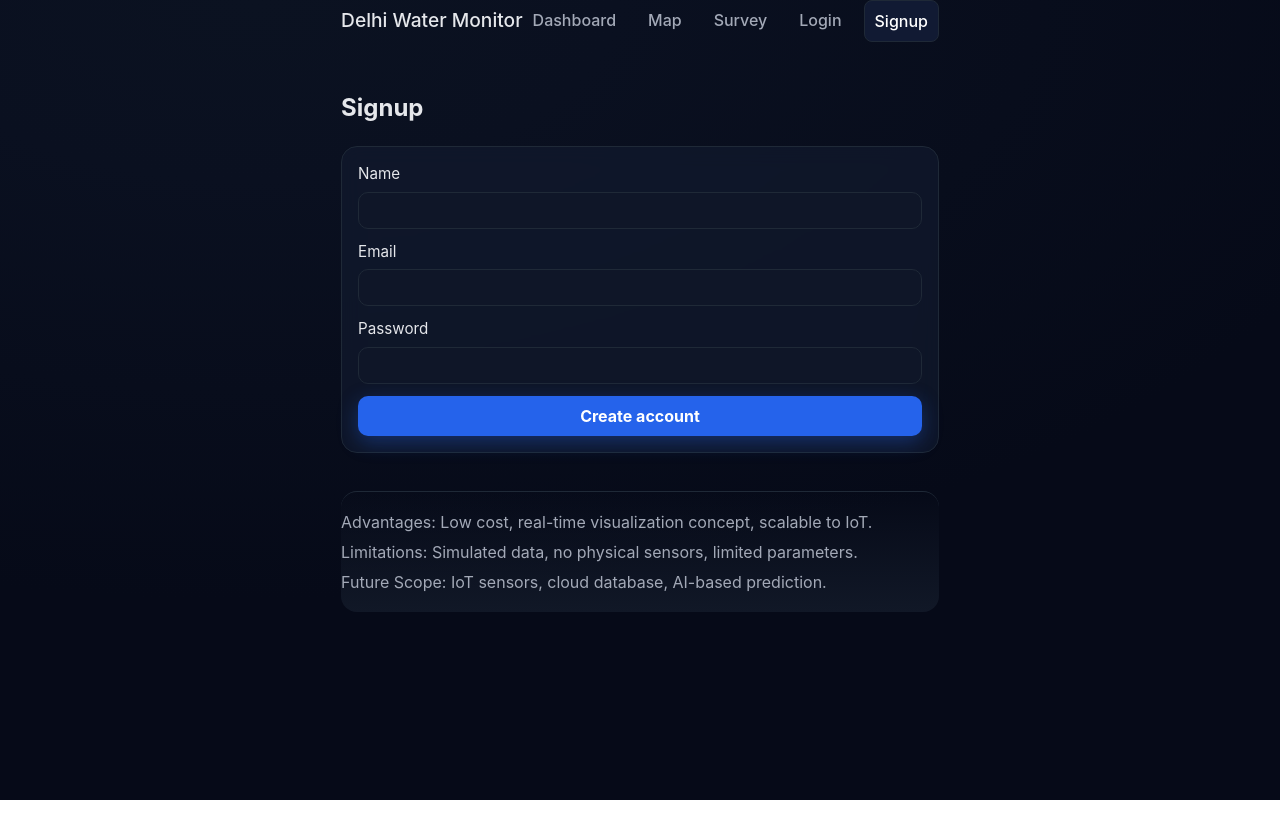
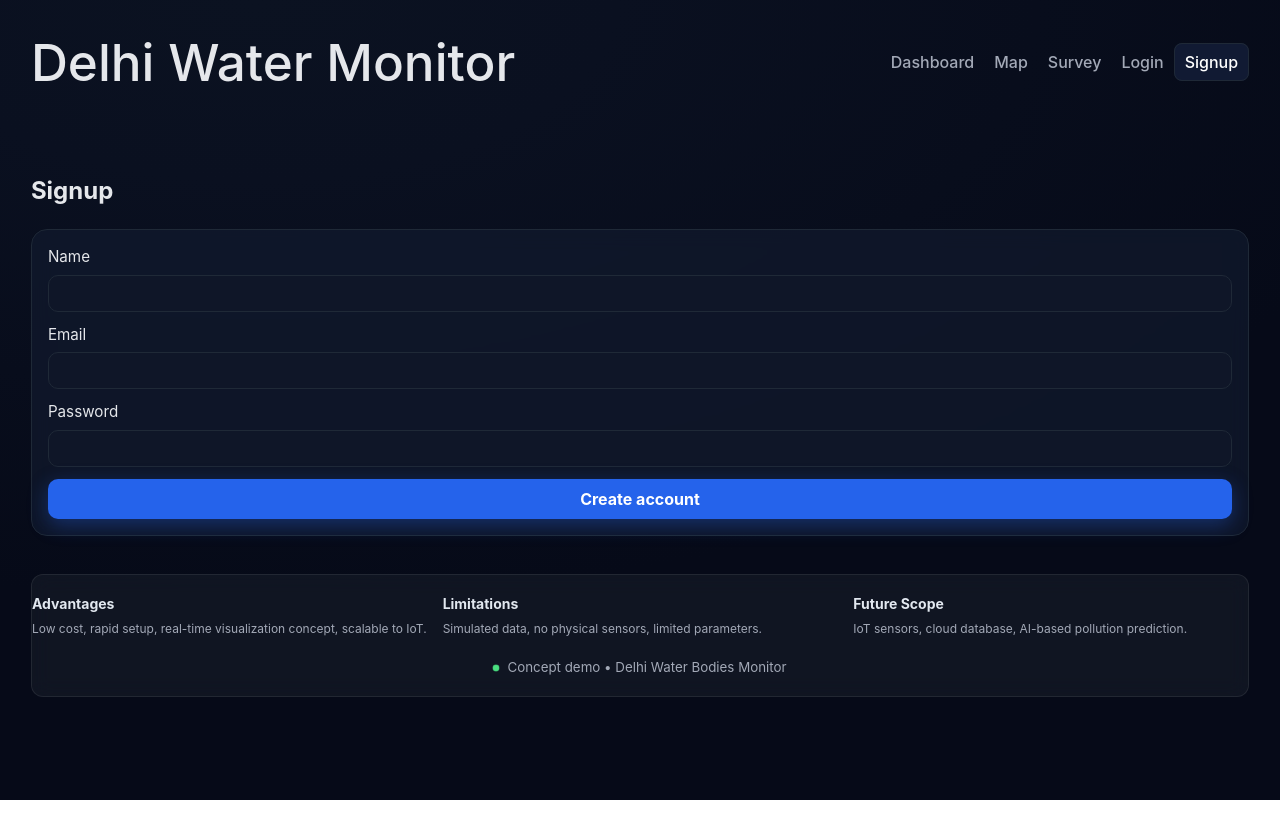
Before and after one commit to shivam6677ojh/real-time, a React (Vite) app in the folder Real-time-survey/: page /signup in a window 1280 px wide. Built offline with nearby package versions, Linux system fonts and the light colour scheme; no server answers.

Commit message:
Update title in index.html to 'Real-Time-Monitoring'

```diff
--- a/Real-time-survey/index.html
+++ b/Real-time-survey/index.html
@@ -4,7 +4,7 @@
     <meta charset="UTF-8" />
     <link rel="icon" type="image/svg+xml" href="/vite.svg" />
     <meta name="viewport" content="width=device-width, initial-scale=1.0" />
-    <title>da</title>
+    <title>Real-Time-Monitoring</title>
   </head>
   <body>
     <div id="root"></div>
--- a/Real-time-survey/src/App.css
+++ b/Real-time-survey/src/App.css
@@ -47,6 +47,48 @@
 .survey-log ul { margin: 0; padding-left: 20px; }
 
 .footer { margin-top: 22px; color: var(--muted); display: grid; gap: 6px; padding: 18px 0; border-top: 1px solid var(--border); background: linear-gradient(180deg, rgba(0,0,0,0) 0%, #111827 100%); border-radius: 16px; }
+.footer-glass {
+  background: rgba(26, 32, 44, 0.5);
+  backdrop-filter: blur(10px);
+  border: 1px solid rgba(255, 255, 255, 0.08);
+  border-radius: 12px;
+}
+.footer-grid {
+  display: grid;
+  grid-template-columns: repeat(3, 1fr);
+  gap: 16px;
+  text-align: left;
+}
+.footer-grid h4 {
+  margin: 0 0 6px;
+  font-size: 14px;
+  color: #e2e8f0;
+}
+.footer-grid p {
+  margin: 0;
+  font-size: 12px;
+  line-height: 1.5;
+}
+.footer-bottom {
+  margin-top: 14px;
+  display: flex;
+  align-items: center;
+  gap: 8px;
+  justify-content: center;
+}
+.pulse {
+  width: 6px;
+  height: 6px;
+  border-radius: 50%;
+  background: #4ade80;
+  box-shadow: 0 0 0 rgba(74, 222, 128, 0.7);
+  animation: pulse 1.8s infinite;
+}
+@keyframes pulse {
+  0% { box-shadow: 0 0 0 0 rgba(74, 222, 128, 0.7); }
+  70% { box-shadow: 0 0 0 10px rgba(74, 222, 128, 0); }
+  100% { box-shadow: 0 0 0 0 rgba(74, 222, 128, 0); }
+}
 
 .custom-marker { filter: drop-shadow(0 0 10px rgba(0,0,0,0.6)); }
 
--- a/Real-time-survey/src/components/Footer.jsx
+++ b/Real-time-survey/src/components/Footer.jsx
@@ -1,9 +1,24 @@
 export default function Footer() {
   return (
-    <footer className="footer">
-      <div>Advantages: Low cost, real-time visualization concept, scalable to IoT.</div>
-      <div>Limitations: Simulated data, no physical sensors, limited parameters.</div>
-      <div>Future Scope: IoT sensors, cloud database, AI-based prediction.</div>
+    <footer className="footer footer-glass">
+      <div className="footer-grid">
+        <div>
+          <h4>Advantages</h4>
+          <p>Low cost, rapid setup, real-time visualization concept, scalable to IoT.</p>
+        </div>
+        <div>
+          <h4>Limitations</h4>
+          <p>Simulated data, no physical sensors, limited parameters.</p>
+        </div>
+        <div>
+          <h4>Future Scope</h4>
+          <p>IoT sensors, cloud database, AI-based pollution prediction.</p>
+        </div>
+      </div>
+      <div className="footer-bottom">
+        <span className="pulse" />
+        <small>Concept demo • Delhi Water Bodies Monitor</small>
+      </div>
     </footer>
   )
 }
--- a/Real-time-survey/src/components/Header.jsx
+++ b/Real-time-survey/src/components/Header.jsx
@@ -4,18 +4,21 @@
 export default function Header() {
   const { user, logout } = useAuth()
   return (
-    <header className="header">
-      <h1 style={{ margin: 0, fontSize: '1.2rem' }}><Link to="/">Delhi Water Monitor</Link></h1>
-      <nav style={{ display: 'flex', gap: 12 }}>
-        <NavLink to="/" end>Dashboard</NavLink>
-        <NavLink to="/map">Map</NavLink>
-        <NavLink to="/survey">Survey</NavLink>
+    <header className="header header-glass">
+      <div className="brand">
+        <span className="brand-dot" />
+        <h1 className="brand-title"><Link to="/">Delhi Water Monitor</Link></h1>
+      </div>
+      <nav className="nav">
+        <NavLink to="/" end className="nav-link">Dashboard</NavLink>
+        <NavLink to="/map" className="nav-link">Map</NavLink>
+        <NavLink to="/survey" className="nav-link">Survey</NavLink>
         {user ? (
-          <button className="btn" onClick={logout}>Logout</button>
+          <button className="btn btn-small" onClick={logout}>Logout</button>
         ) : (
           <>
-            <NavLink to="/login">Login</NavLink>
-            <NavLink to="/signup">Signup</NavLink>
+            <NavLink to="/login" className="nav-link">Login</NavLink>
+            <NavLink to="/signup" className="nav-link">Signup</NavLink>
           </>
         )}
       </nav>
```
Also changed, not shown: 1 other file (tests, documents, lock files or other folders).
